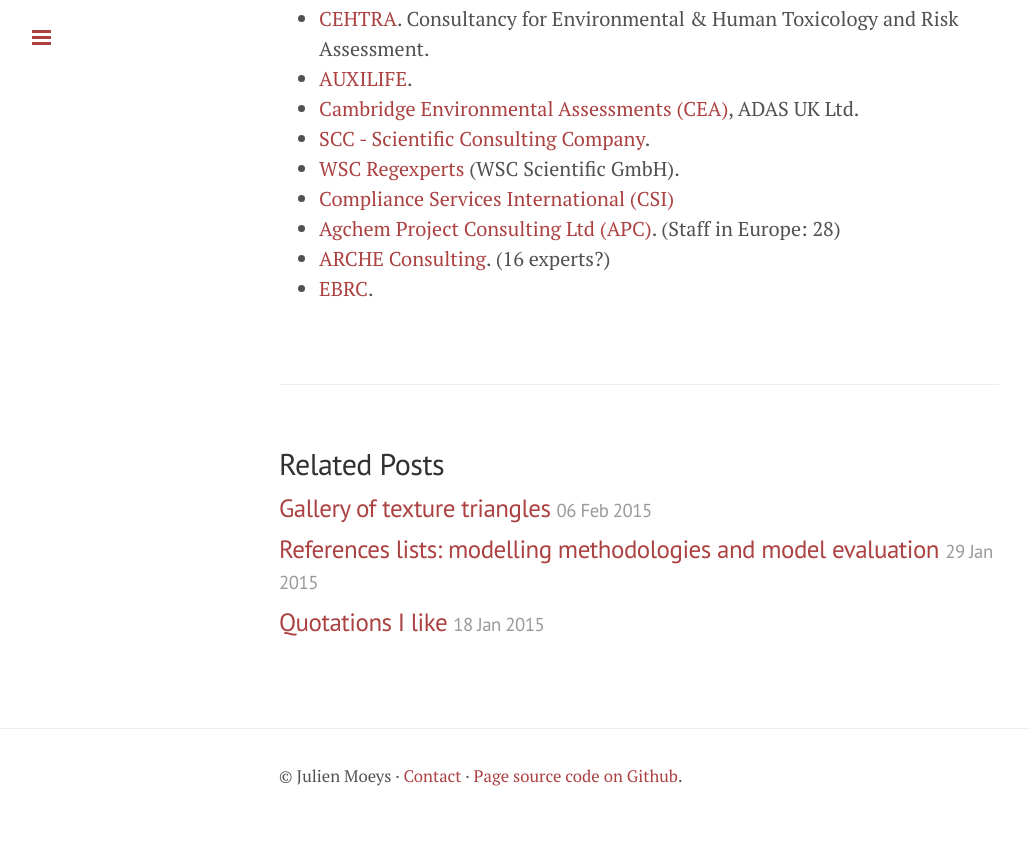
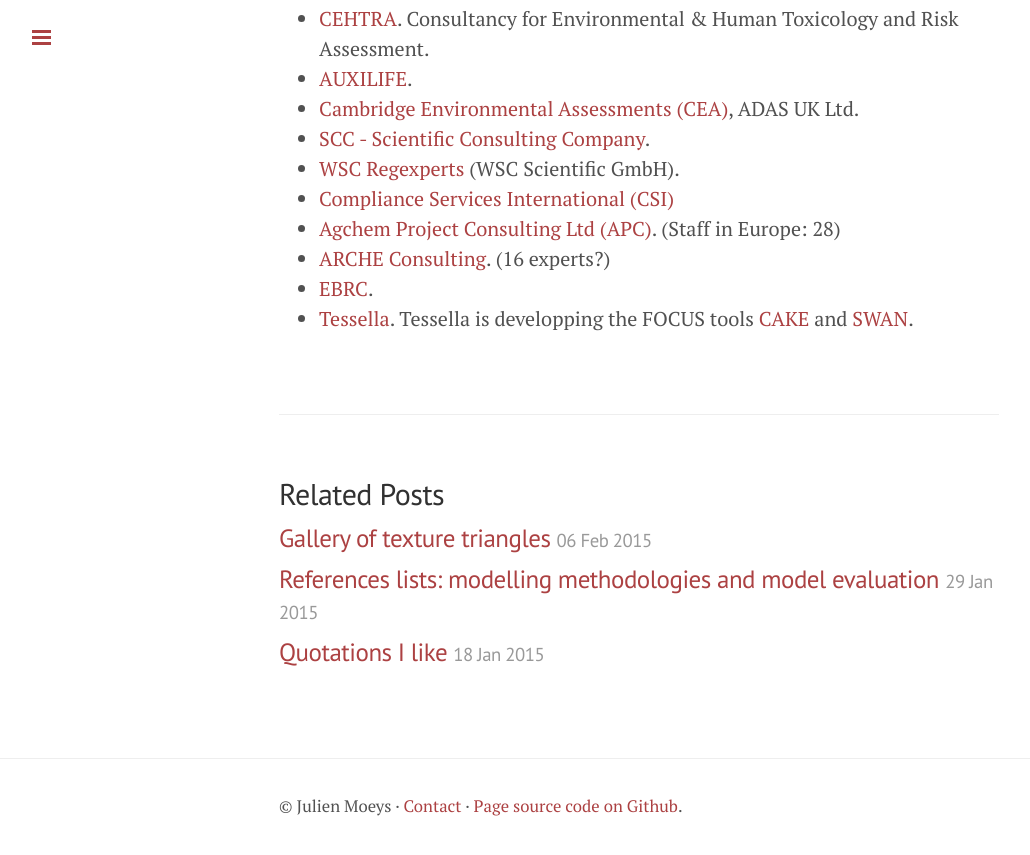
Before and after one commit to julienmoeys/julienmoeys.github.io, a Jekyll site: the page built from _posts/2015-01-29-consulting-firms.md, in a window 1280 px wide and 900 px high, scrolled down 2338 px. Shown: the top 855 px of the window, without its empty margins (1-1031 px from the left). Built offline with Jekyll 4.4.1, drawn with Linux system fonts in a browser that asks for light colours; Markdown is read by kramdown in place of the engine named in the settings.

Commit message:
new consult firm

```diff
--- a/_posts/2015-01-29-consulting-firms.md
+++ b/_posts/2015-01-29-consulting-firms.md
@@ -110,8 +110,14 @@
 *   [ARCHE Consulting](http://www.arche-consulting.be/en/). (16
     experts?)
 *   [EBRC](http://www.ebrc.de/).
+*   [Tessella](http://tessella.com/). Tessella is developping the
+    FOCUS tools [CAKE][] and [SWAN][].
 
 <!-- WCA (http://www.wca-environment.com) (about 15 employees). -->
 <!-- http://www.nufarm.com -->
 <!-- http://www.isagro.com -->
 <!-- http://www.cheminova.com -->
+
+<!-- List of links  -->
+[CAKE]:             http://tessella.com/products/demonstrate-chemical-satisfies-environmental-regulations/#.VP8eE-EwBYZ "Computer Assisted Kinetic Evaluation (CAKE)"
+[SWAN]:             https://sites.google.com/site/surfacewaterassessment/home "Surface Water Assessment eNabler (SWAN)"
```
